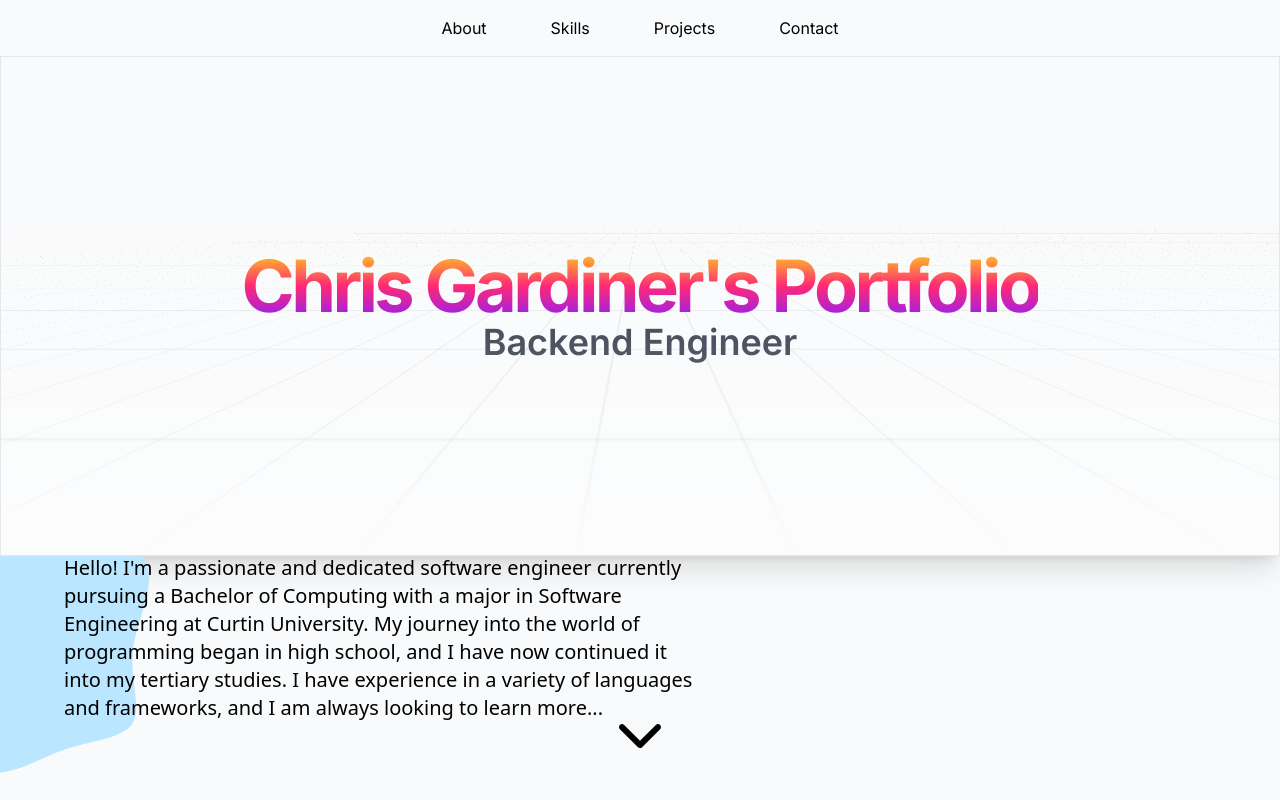
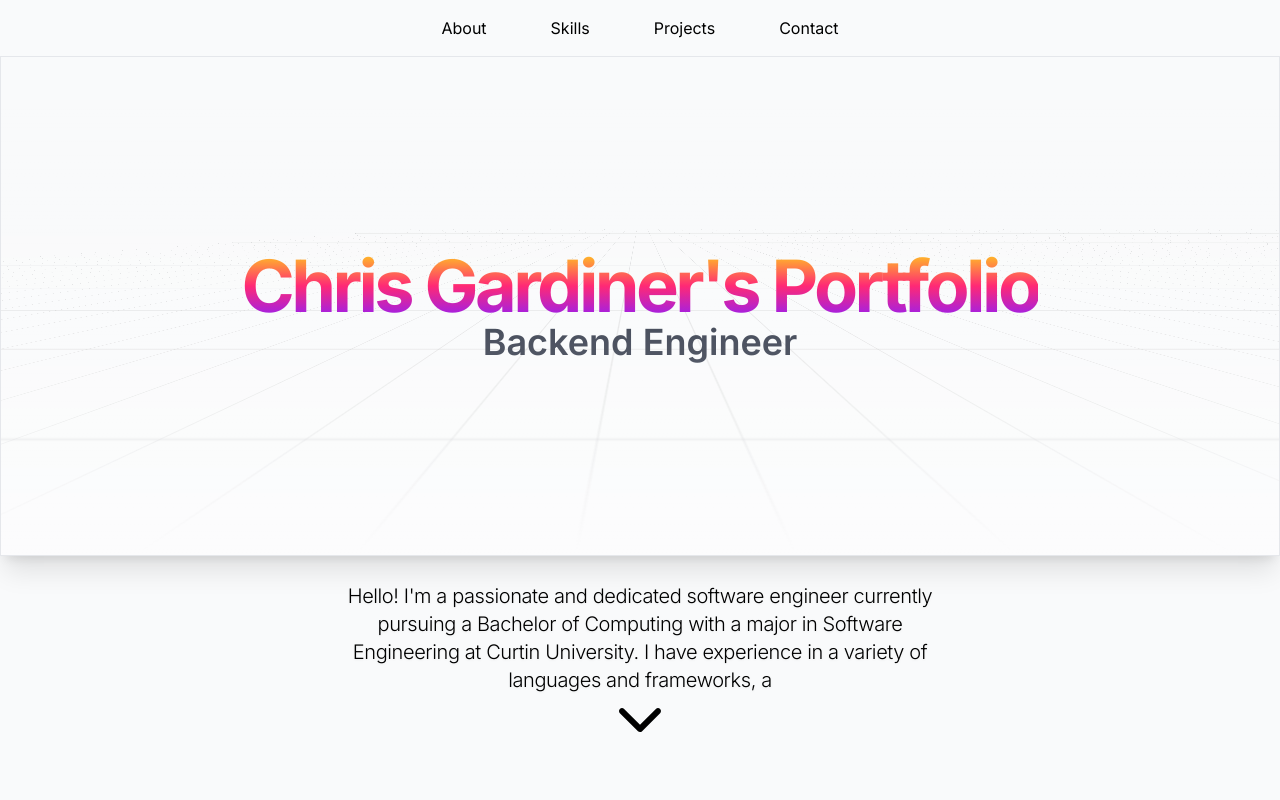
Before and after one commit to chrisg06/porfolio-website, a Next.js app: page /home in a window 1280 px wide. Built offline with nearby package versions, Linux system fonts and the light colour scheme.

Commit message:
update home section

```diff
--- a/src/app/home/page.tsx
+++ b/src/app/home/page.tsx
@@ -3,7 +3,7 @@
 import HomeHeroGrid from "@/components/HomeHeroGrid";
 import Header from "@/components/Header";
 import ScrollToSection from "@/components/scrollToSection";
-
+import TypingAnimation from "@/components/magicui/typing-animation";
 
 export default function HomePage() {
   return (
@@ -14,27 +14,17 @@ export default function HomePage() {
         subtitle="Backend Engineer"
       />
 
-        <section id="home">
-          <div className="relative flex items-center justify-center h-full">
-            <svg
-              viewBox="0 0 200 200"
-              xmlns="http://www.w3.org/2000/svg"
-              className="absolute left-0 top-0 w-auto h-full">
-              <path
-                fill="#BAE6FF"
-                d="M42.7,-68.7C57.1,-65.7,71.7,-57.7,74.3,-45.5C76.9,-33.2,67.4,-16.6,65.9,-0.9C64.4,14.9,70.8,29.8,65.9,37.9C60.9,46,44.6,47.5,31.7,51.4C18.8,55.3,9.4,61.7,-1.5,64.2C-12.3,66.8,-24.7,65.4,-30.9,57.7C-37.2,49.9,-37.4,35.8,-47.3,25.2C-57.2,14.5,-76.9,7.2,-76.7,0.1C-76.5,-7,-56.5,-14.1,-43.9,-20C-31.2,-25.9,-25.8,-30.6,-19.7,-38.5C-13.6,-46.3,-6.8,-57.3,3.7,-63.6C14.2,-70,28.3,-71.8,42.7,-68.7Z"
-                transform="translate(10 80), scale(1.5)"
+      <section id="home" className="p-4">
+        <div className="flex items-center justify-center h-full">
+          <TypingAnimation
+            className="text-center font-light text-xl w-2/3 md:w-1/2 3xl:-translate-x-32 -translate-y-10"
+            text="Hello! I'm a passionate and dedicated software engineer currently pursuing a Bachelor of Computing with a major in Software Engineering at Curtin University. I have experience in a variety of languages and frameworks, and I am always looking to learn more..."
+            duration={25}
           />
-            </svg>
-            <div className="relative z-10">
-              <p className="ml-16 text-left font-sans text-xl w-2/3 md:w-1/2 3xl:-translate-x-32 -translate-y-10">
-          Hello! I'm a passionate and dedicated software engineer currently pursuing a Bachelor of Computing with a major in Software Engineering at Curtin University. My journey into the world of programming began in high school, and I have now continued it into my tertiary studies. I have experience in a variety of languages and frameworks, and I am always looking to learn more...
-              </p>
-            </div>
         </div>
 
         <ScrollToSection id="about" />
       </section>
     </div>
-    )
+  );
 }
--- /dev/null
+++ b/src/components/magicui/typing-animation.tsx
@@ -0,0 +1,46 @@
+"use client";
+
+import { useEffect, useState } from "react";
+
+import { cn } from "@/lib/utils";
+
+interface TypingAnimationProps {
+  text: string;
+  duration?: number;
+  className?: string;
+}
+
+export default function TypingAnimation({
+  text,
+  duration = 200,
+  className,
+}: TypingAnimationProps) {
+  const [displayedText, setDisplayedText] = useState<string>("");
+  const [i, setI] = useState<number>(0);
+
+  useEffect(() => {
+    const typingEffect = setInterval(() => {
+      if (i < text.length) {
+        setDisplayedText(text.substring(0, i + 1));
+        setI(i + 1);
+      } else {
+        clearInterval(typingEffect);
+      }
+    }, duration);
+
+    return () => {
+      clearInterval(typingEffect);
+    };
+  }, [duration, i]);
+
+  return (
+    <h1
+      className={cn(
+        "font-display text-center text-4xl font-bold leading-[5rem] tracking-[-0.02em] drop-shadow-sm",
+        className,
+      )}
+    >
+      {displayedText ? displayedText : text}
+    </h1>
+  );
+}
```
Lines whose indentation alone changed are shown as unchanged.
